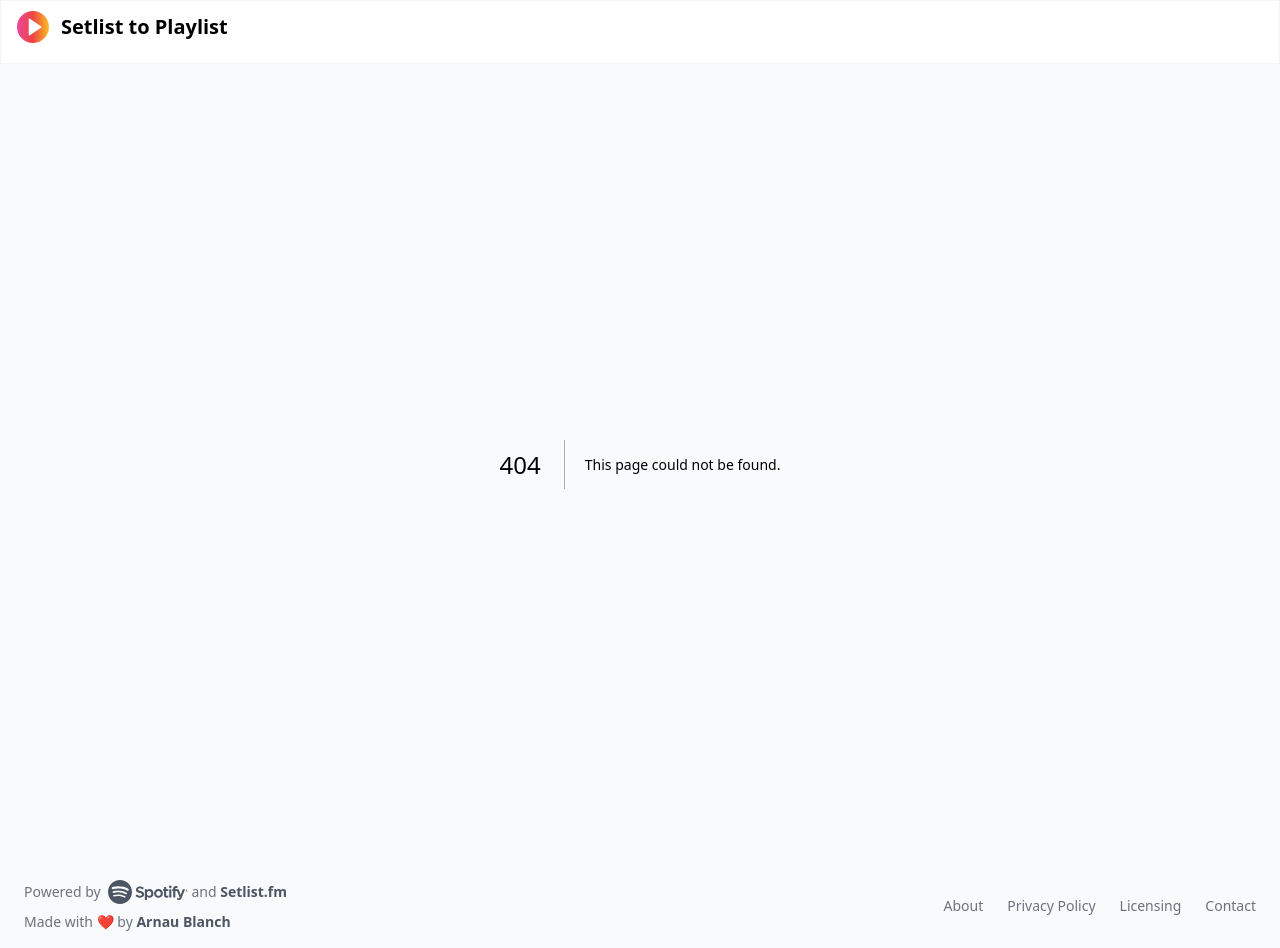
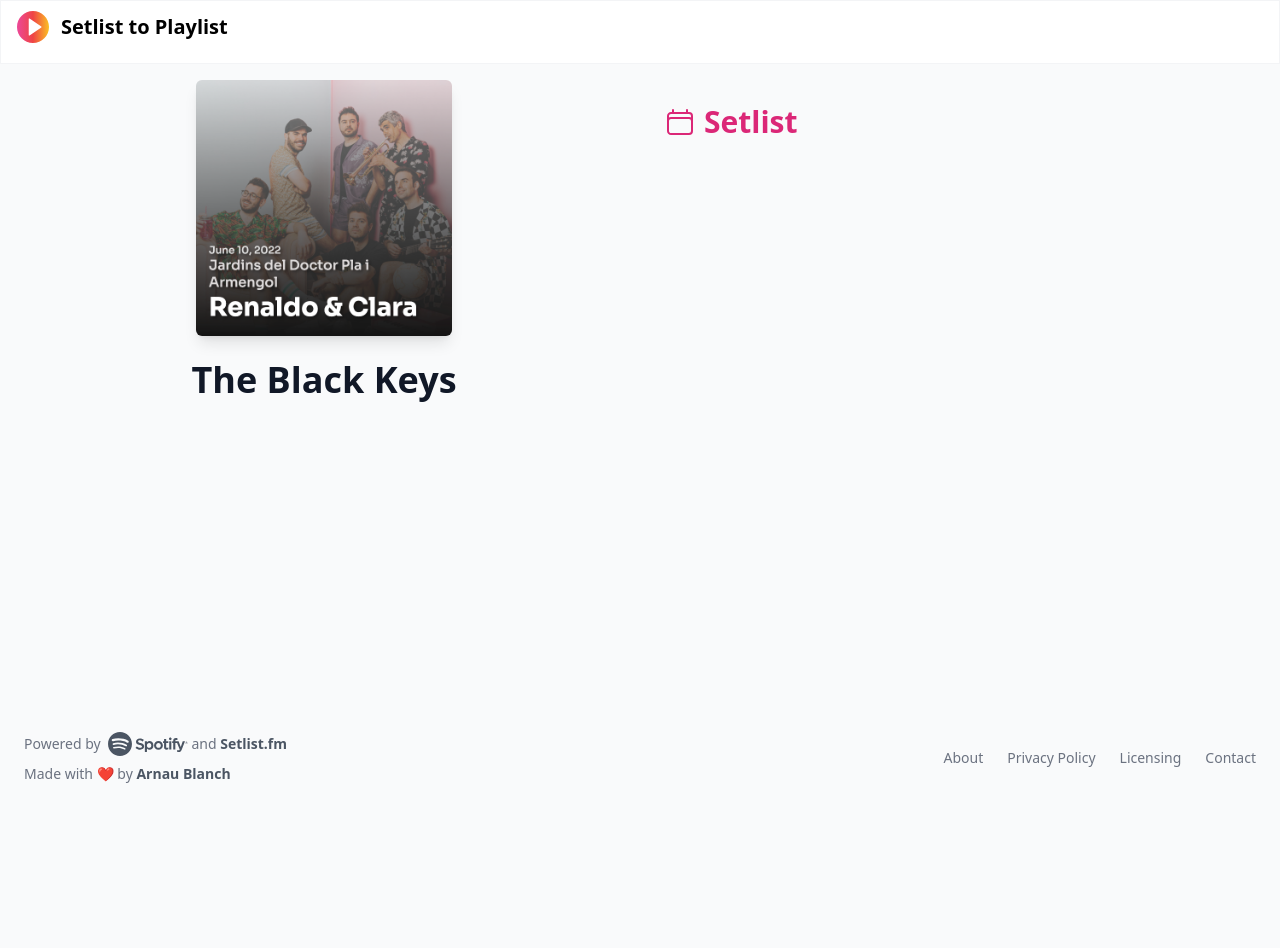
Before and after one commit to ArnauBlanch/setlist-to-playlist, a Next.js app in the folder frontend/: page /setlists/1 in a window 1280 px wide. Before the commit this address had no page. After the commit the page ends 800 px from the top, so only its background shows below. Built offline with nearby package versions, Linux system fonts and the light colour scheme.

Commit message:
Start setlist page

```diff
--- /dev/null
+++ b/frontend/app/setlists/[setlistId]/page.tsx
@@ -0,0 +1,46 @@
+import Image from 'next/image'
+
+export default function SetlistPage({
+	params,
+}: {
+	params: { setlistId: string }
+}) {
+	return (
+		<div className="mx-auto flex h-full w-full grow flex-col justify-between p-4 xl:flex-row xl:gap-[3rem]">
+			<div className="flex flex-col items-center text-center xl:w-1/2">
+				<div className="px-10">
+					<Image
+						src="/cover.png"
+						width={600}
+						height={600}
+						alt="Manel"
+						className="aspect-square h-full w-full rounded-md object-cover shadow-lg md:h-64 md:w-64"
+					/>
+				</div>
+				<h3 className="mt-6 text-4xl font-bold text-gray-900 dark:text-white">
+					The Black Keys
+				</h3>
+			</div>
+
+			<div className="w-1/2 grow">
+				<h1 className="mt-6 mb-4 flex flex-row items-center gap-[0.5rem] text-xl font-semibold text-pink-600 md:text-3xl">
+					<svg
+						xmlns="http://www.w3.org/2000/svg"
+						fill="none"
+						viewBox="0 0 24 24"
+						strokeWidth="1.5"
+						stroke="currentColor"
+						className="h-6 w-6 md:h-8 md:w-8"
+					>
+						<path
+							strokeLinecap="round"
+							strokeLinejoin="round"
+							d="M6.75 3v2.25M17.25 3v2.25M3 18.75V7.5a2.25 2.25 0 012.25-2.25h13.5A2.25 2.25 0 0121 7.5v11.25m-18 0A2.25 2.25 0 005.25 21h13.5A2.25 2.25 0 0021 18.75m-18 0v-7.5A2.25 2.25 0 015.25 9h13.5A2.25 2.25 0 0121 11.25v7.5"
+						/>
+					</svg>
+					<span>Setlist</span>
+				</h1>
+			</div>
+		</div>
+	)
+}
```
Also changed, not shown: frontend/public/cover.png (added).
